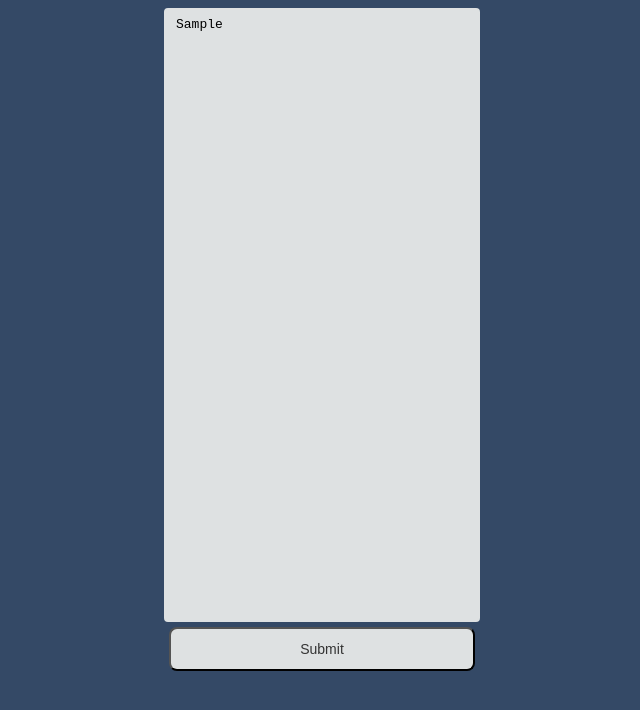
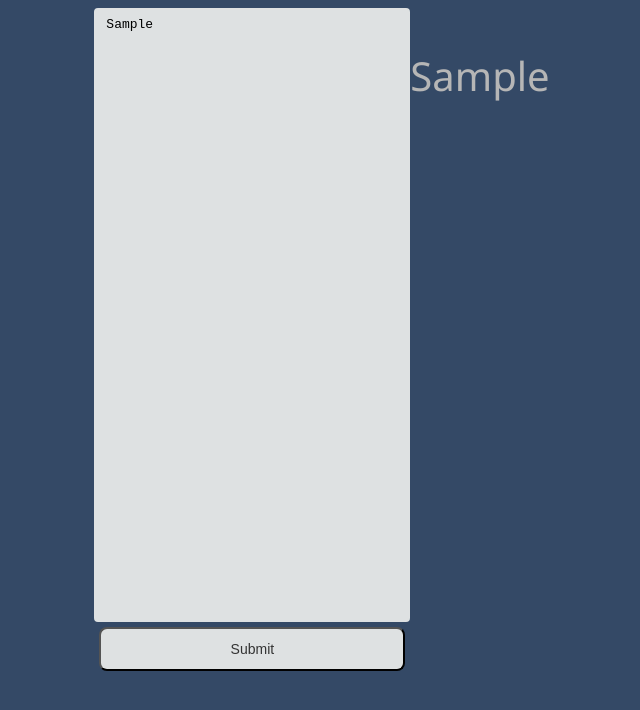
Before and after one commit to TRFielder/Graph-This, a React (Create React App) app: page / in a window 1280 px wide. Both pictures are taken after typing "Sample" into the empty fields and a click on the button "Submit". Shown: the top 710 px of the page, without its empty margins (318-958 px from the left). Built offline with nearby package versions, Linux system fonts and the light colour scheme.

Commit message:
Pass input to Chart component as string array split by lines. Possible memory issue?

```diff
--- a/package.json
+++ b/package.json
@@ -16,6 +16,7 @@
     "react-dom": "^18.2.0",
     "react-router-dom": "^6.10.0",
     "react-scripts": "5.0.1",
+    "recharts": "^2.5.0",
     "web-vitals": "^2.1.4"
   },
   "scripts": {
--- /dev/null
+++ b/src/components/chart.tsx
@@ -0,0 +1,22 @@
+/** @jsxImportSource @emotion/react */
+import { jsx } from "@emotion/react";
+import React from "react";
+// --------- Styles ---------
+
+interface ChartProps {
+  data: string[];
+}
+
+// --------- Component ---------
+
+const Chart: React.FunctionComponent<ChartProps> = (props: ChartProps) => {
+  return (
+    <div>
+      {props.data.map((value: string) => (
+        <p key={value}>{value}</p>
+      ))}
+    </div>
+  );
+};
+
+export default Chart;
--- a/src/components/paster.tsx
+++ b/src/components/paster.tsx
@@ -58,8 +58,12 @@ const buttonStyle: SerializedStyles = css({
   }
 });
 
+interface PasterProps {
+  setData: React.Dispatch<React.SetStateAction<string[]>>;
+}
+
 // --------- Component ---------
-const Paster: React.FunctionComponent = () => {
+const Paster: React.FunctionComponent<PasterProps> = (props: PasterProps) => {
   const [text, setText] = useState("");
 
   const handleTextArea: React.ChangeEventHandler = (
@@ -72,7 +76,8 @@ const Paster: React.FunctionComponent = () => {
     e.preventDefault();
     // This regex checks for carriage return + newline, or carriage return, or newline.
     // Should catch blank lines which we want to detect for user specified header lines
-    console.log(text.split(/\r?\n|\r|\n/g));
+    const inputData = text.split(/\r?\n|\r|\n/g);
+    props.setData(inputData);
   };
 
   return (
--- a/src/pages/home.tsx
+++ b/src/pages/home.tsx
@@ -1,7 +1,8 @@
 /** @jsxImportSource @emotion/react */
 import { jsx, css, type SerializedStyles } from "@emotion/react";
-import React from "react";
+import React, { useEffect, useState } from "react";
 import Paster from "../components/paster";
+import Chart from "../components/chart";
 
 const divStyle: SerializedStyles = css({
   display: "flex",
@@ -9,9 +10,16 @@ const divStyle: SerializedStyles = css({
 });
 
 const Home: React.FunctionComponent = () => {
+  // eslint-disable-next-line @typescript-eslint/no-unused-vars
+  const [data, setData] = useState<string[]>([]);
+  useEffect(() => {
+    console.log(data);
+  }, [data]);
+
   return (
     <div css={divStyle}>
-      <Paster />
+      <Paster setData={setData} />
+      <Chart data={data} />
     </div>
   );
 };
```
Also changed, not shown: 1 other file (tests, documents, lock files or other folders).
